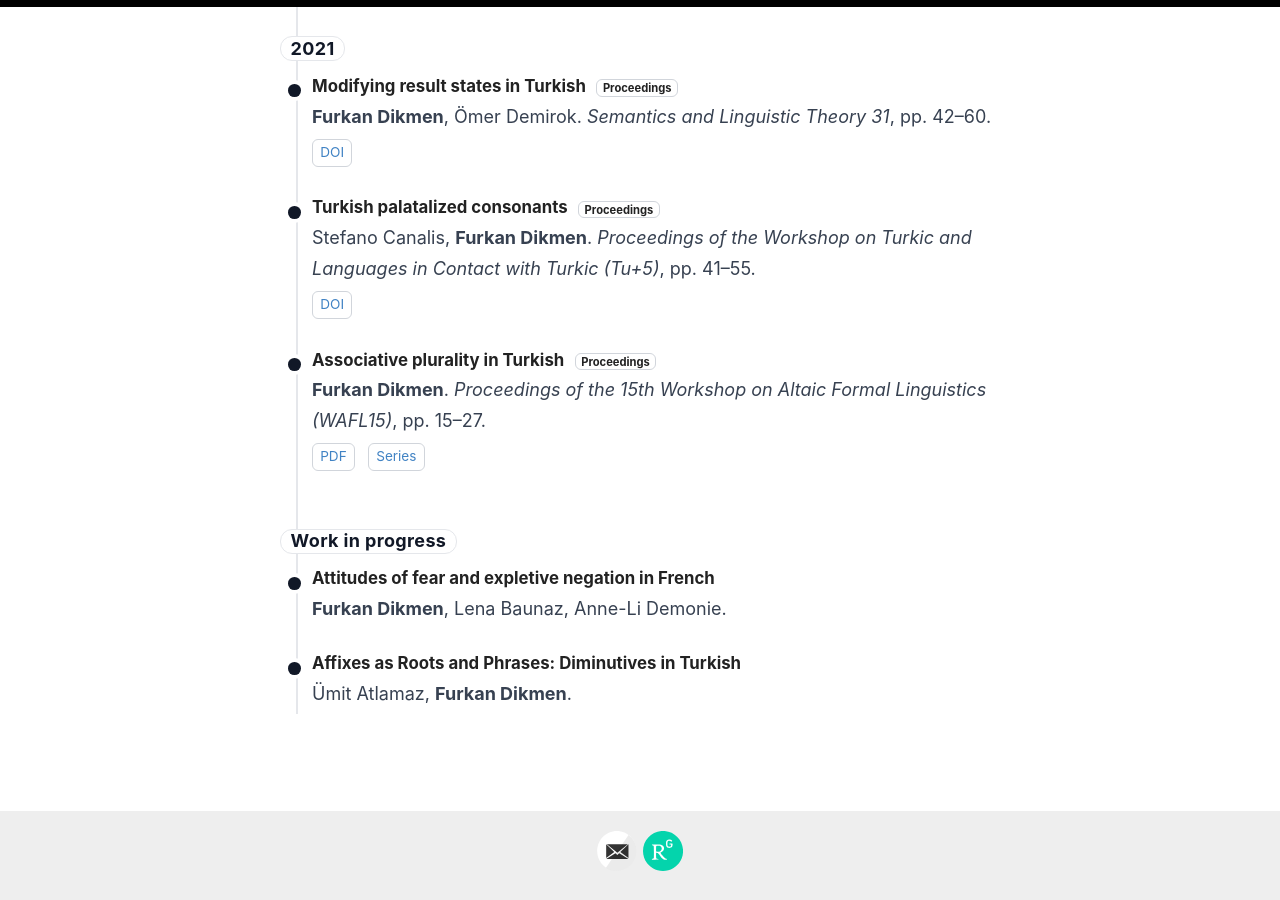
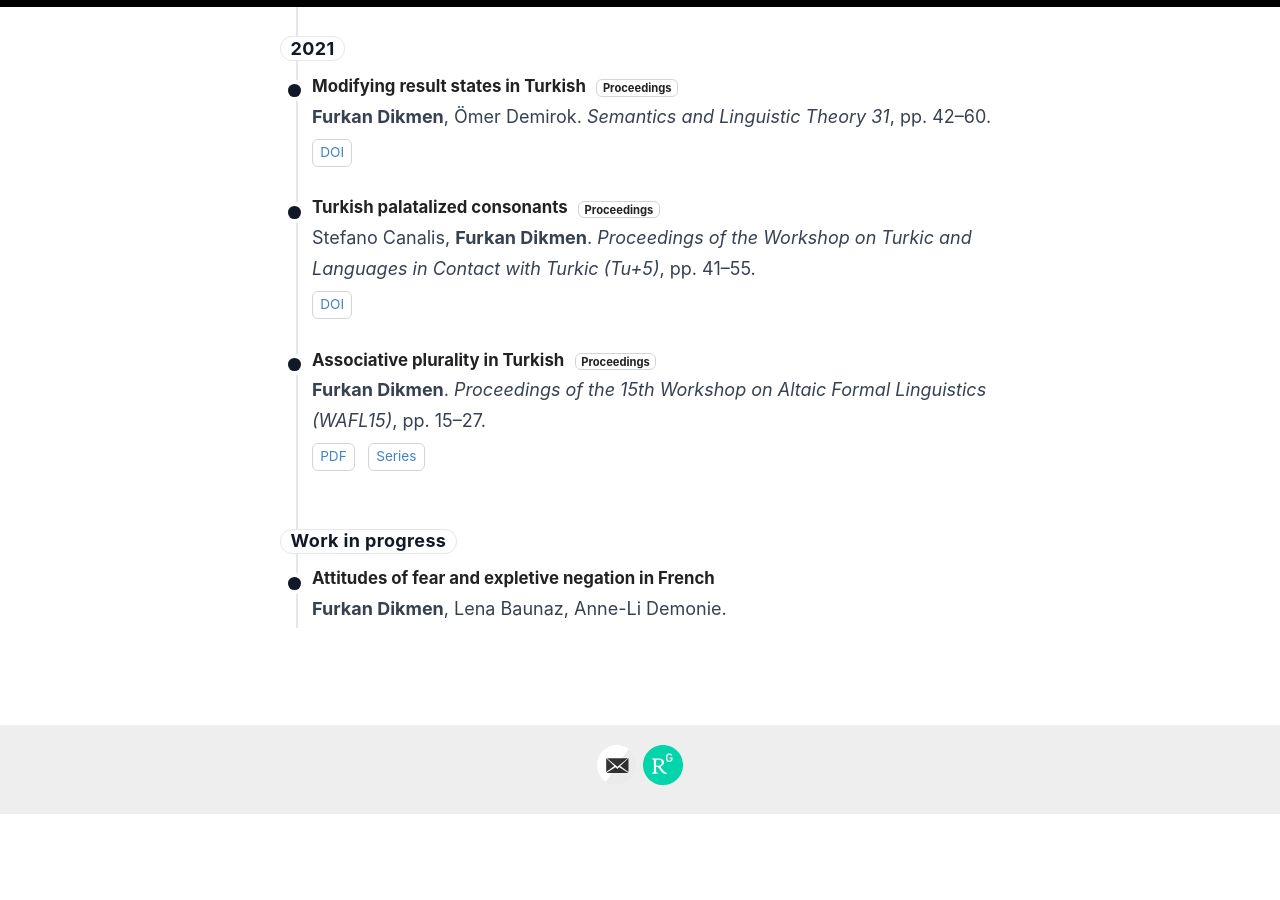
Before and after one commit to furkandikmen/furkandikmen.github.io, a Jekyll site: the page built from _pages/publications.md, in a window 1280 px wide and 900 px high, scrolled down 1933 px. Built offline with Jekyll 4.4.1, drawn with Linux system fonts in a browser that asks for light colours; after the commit the page ends 2748 px from its top, so only the background shows below that.

Commit message:
Update publications.md

```diff
--- a/_pages/publications.md
+++ b/_pages/publications.md
@@ -191,13 +191,6 @@ permalink: /publications/
     <p class="meta"><strong>Furkan Dikmen</strong>, Lena Baunaz, Anne-Li Demonie.</p>
   </article>
 
-  <article class="pub">
-    <div class="dot" aria-hidden="true"></div>
-    <h3>Affixes as Roots and Phrases: Diminutives in Turkish</h3>
-    <p class="meta">Ümit Atlamaz, <strong>Furkan Dikmen</strong>.</p>
-  </article>
-</section>
-
 <script>
 document.addEventListener('DOMContentLoaded', () => {
   const input = document.querySelector('#pub-filter');
```
